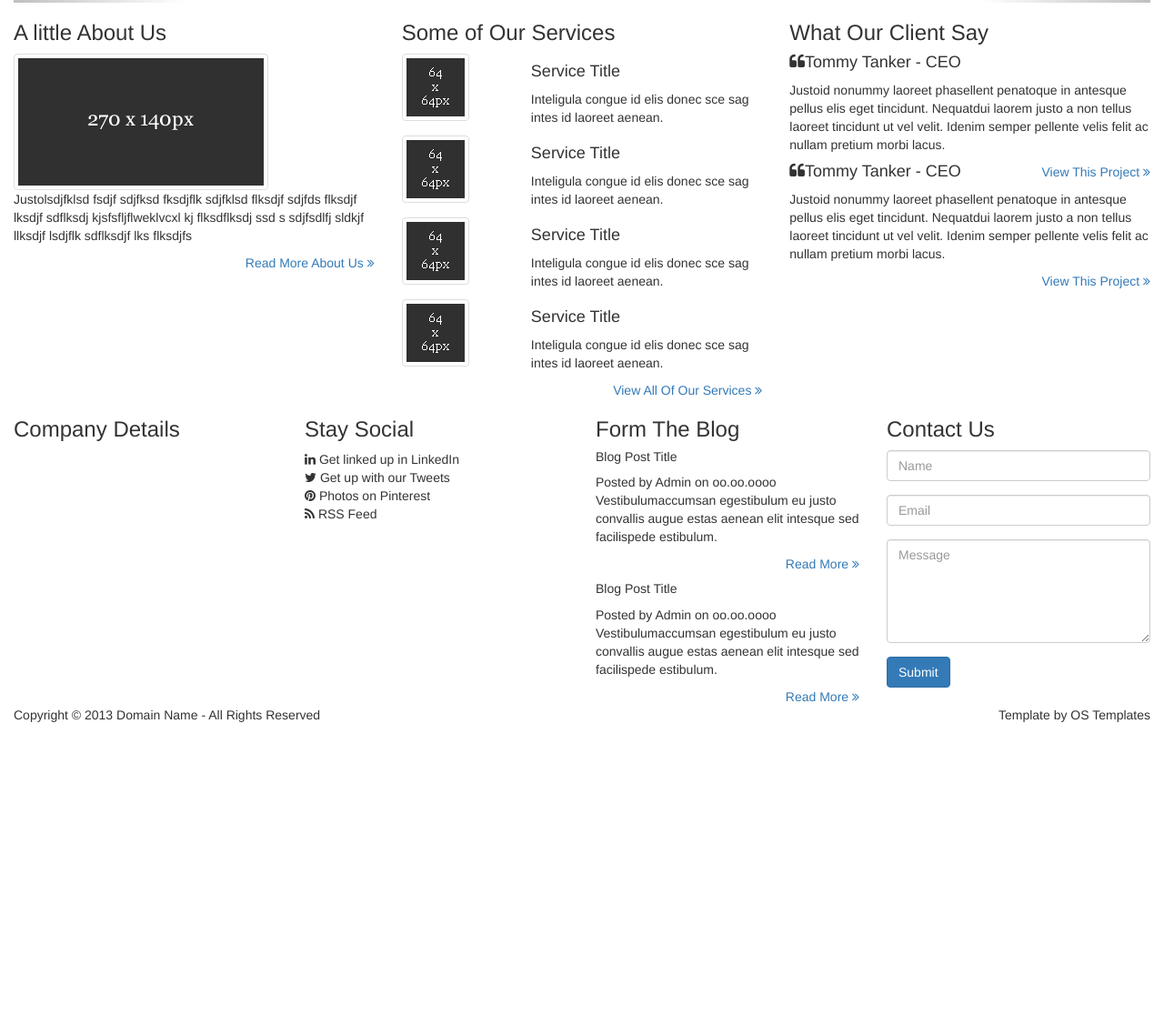
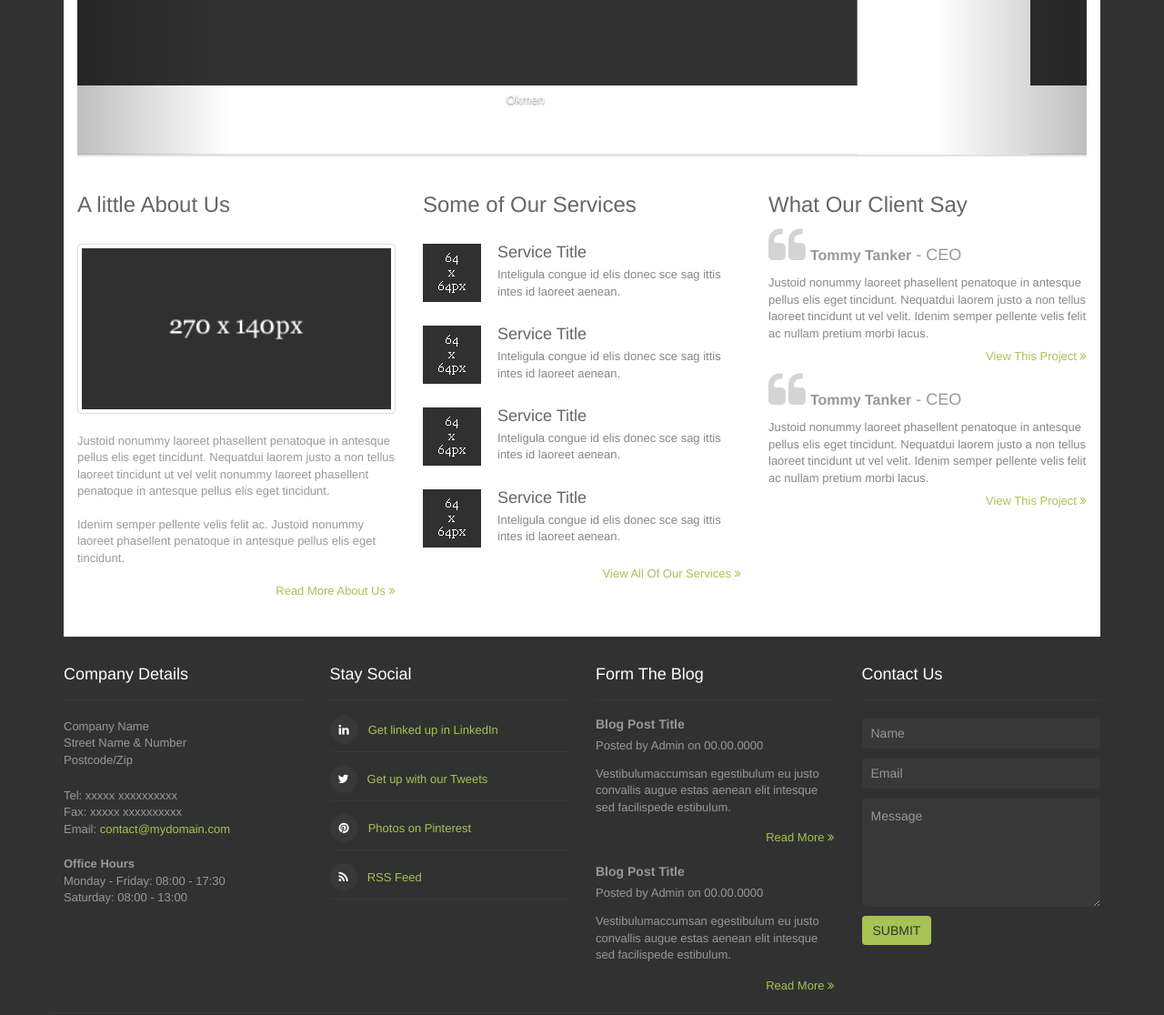
Before and after one commit to tutv/clearcut, a plain HTML site: page index.html in a window 1280 px wide. Shown: the part 545-1661 px from the top of the page at 91% size. Before the commit the page ends 1341 px from the top, so only its background shows below. Drawn offline with Linux system fonts and the light colour scheme.

Commit message:
Cơ bản xong! Còn phần silder

```diff
--- a/css/main.css
+++ b/css/main.css
@@ -0,0 +1,272 @@
+#home {
+    background-color: #313131;
+    color: #666;
+    font-size: 13px;
+}
+
+#home a {
+    color: #a7c353;
+}
+
+#header, #main {
+    background-color: #fff;
+}
+
+/**** Header ****/
+#header {
+    border-top: 5px solid #a8c254;
+}
+
+/* Navigation */
+#navbar-top {
+    min-height: 100px;
+    border: none;
+    background-color: #fff;
+}
+
+#navbar-top .navbar-brand {
+    min-height: 106px;
+    padding-top: 29px;
+    padding-bottom: 29px;
+}
+
+.navbar-brand img {
+    height: 100%;
+}
+
+#navbar-top ul.nav > li > a {
+    text-transform: uppercase;
+    color: #979797;
+    padding: 53px 20px 33px;
+}
+
+#navbar-top ul.nav > li.active > a {
+    background-color: #a8c254;
+    color: #fff;
+}
+
+#navbar-top .boder-bottom {
+    border: 1px solid #a8c254;
+    margin: 0 15px;
+}
+
+/* Shout */
+.shout {
+    width: 80%;
+    padding-top: 43px;
+    padding-bottom: 40px;
+}
+
+.shout p {
+    font-size: 22px;
+    text-align: center;
+    font-style: italic;
+}
+
+.shout p i.fa{
+    font-size: 12px;
+}
+/**** End Header ****/
+/********************/
+
+/**** Main ****/
+
+/* Slider */
+#slider {
+
+}
+
+#slideshow {
+    margin-bottom: 40px;
+}
+
+#slider .boder-bottom {
+    border: 1px solid #e2e2e2;
+}
+
+/* Content */
+#content {
+    padding-bottom: 40px;
+}
+
+#aboutUs p {
+    color: #999;
+    margin-bottom: 18px;
+}
+
+#content h3 {
+    margin: 0;
+    padding-top: 40px;
+    padding-bottom: 30px;
+}
+
+.img-fullwidth {
+    width: 100%;
+    height: auto;
+}
+
+#img-aboutUs {
+    margin-bottom: 21px;
+}
+
+#services > a {
+    margin-top: -6px;
+}
+
+.service {
+    margin-bottom: 18px;
+}
+
+.service .media-left {
+    padding-right: 9px;
+}
+
+.service .media-right {
+    padding-left: 9px;
+}
+
+.service h4 {
+    margin-top: 0;
+    margin-bottom: 5px;
+}
+
+.service p {
+    color: #868686;
+}
+
+#clientSay h3 {
+    padding-bottom: 15px;
+}
+
+#clientSay p {
+    color: #888888;
+    margin-bottom: 7px;
+}
+
+.quote {
+    margin-bottom: 20px;
+}
+
+.quote h4 {
+    color: #989898;
+}
+
+.quote h4 > span {
+    font-weight: bold;
+    font-size: 16px;
+}
+
+.quote h4 > i.fa {
+    font-size: 44px;
+    color: #d4d4d4;
+    margin-top: -15px;
+}
+
+/**** End Main ****/
+/********************/
+
+/**** Footer ****/
+#footer {
+    color: #fff;
+}
+
+#footer p {
+    color: #999999;
+}
+
+/* Linked */
+#linked {
+    margin-top: 32px;
+}
+
+#linked h4 {
+    padding-bottom: 17px;
+    border-bottom: 1px solid #3a3a3a;
+    margin-bottom: 20px;
+    margin-top: 0;
+}
+
+#company-details p {
+    margin-bottom: 20px;
+}
+
+#social h4 {
+    margin-bottom: 17px;
+}
+
+#social > div {
+    padding-bottom: 8px;
+    border-bottom: 1px solid #383838;
+    margin-bottom: 14px;
+}
+
+#social i {
+    background-color: #383838;
+    border-radius: 100%;
+    margin-right: 11px;
+}
+
+#social i.fa-linkedin, #social i.fa-pinterest, #social i.fa-rss {
+    padding: 9px 10px;
+}
+
+#social i.fa-twitter {
+    padding: 9px;
+}
+
+#posts h4 {
+    margin-bottom: 19px;
+}
+
+.post {
+    margin-bottom: 20px;
+}
+
+.post h5 {
+    color: #999999;
+    font-weight: bold;
+    margin-bottom: 7px;
+}
+
+.post p.meta {
+    margin-top: 0;
+    margin-bottom: 12px;
+}
+
+.post main p {
+    margin-bottom: 15px;
+}
+
+#contactUs h4 {
+    margin-bottom: 19px;
+}
+
+#contactUs .form-control {
+    padding: 10px;
+    background-color: #383838;
+    border: none;
+    color: #fff;
+}
+
+#contactUs .form-group {
+    margin-bottom: 10px;
+}
+
+#contactUs button.btn {
+    background-color: #a7c353;
+    color: #313131;
+    border: none;
+    text-transform: uppercase;
+}
+
+/* Copyright */
+#copyright {
+    border-top: 1px solid #3a3a3a;
+    padding-top: 20px;
+    padding-bottom: 20px;
+    color: #999;
+    font-size: 12px;
+}
+
+/**** End Footer ****/
+/********************/
--- a/index.html
+++ b/index.html
@@ -3,16 +3,18 @@
 <head>
     <meta charset="UTF-8">
     <title>Demo clearcut</title>
+    <meta name="viewport" content="width=device-width, initial-scale=1.0">
 
     <link rel="stylesheet" href="css/bootstrap.min.css">
     <link rel="stylesheet" href="css/font-awesome.min.css">
     <link rel="stylesheet" href="css/main.css">
 </head>
 <body>
-    <div id="page" class="home container-fluid">
+    <div id="home">
+        <div class="container">
             <header id="header">
                 <!-- Navigation -->
-            <nav class="navbar navbar-default" role="navigation">
+                <nav id="navbar-top" class="navbar navbar-default" role="navigation">
                     <!-- Brand and toggle get grouped for better mobile display -->
                     <div class="navbar-header">
                         <button type="button" class="navbar-toggle" data-toggle="collapse" data-target=".navbar-ex1-collapse">
@@ -37,19 +39,22 @@
                             <li><a href="#">Gallery</a></li>
                         </ul>
                     </div><!-- /.navbar-collapse -->
+
+                    <div class="boder-bottom"></div>
                 </nav>
+
                 <!-- End Navigation -->
 
                 <!-- Shout -->
-            <div class="shout">
-                <p><i class="fa fa-quote-left"></i>Lorem ipsum dolor sit amet, consectetur adipiscing elit. Nunc non diam
+                <div class="shout center-block">
+                    <p><i class="fa fa-quote-left"></i> Lorem ipsum dolor sit amet, consectetur adipiscing elit. Nunc non diam
                         erat. In fringilla massa ut nisi ullamcorper pellentesque <i class="fa fa-quote-right"></i></p>
                 </div>
                 <!-- End Shout -->
             </header>
             <main id="main">
                 <!-- Slider -->
-            <section id="slider">
+                <section id="slider" class="container-fluid">
                     <div id="carousel-example-generic" class="carousel slide" data-ride="carousel">
                         <!-- Indicators -->
                         <ol class="carousel-indicators">
@@ -72,7 +77,6 @@
                                     Okmen
                                 </div>
                             </div>
-                        ...
                         </div>
 
                         <!-- Controls -->
@@ -85,69 +89,74 @@
                             <span class="sr-only">Next</span>
                         </a>
                     </div>
+                    <div class="boder-bottom"></div>
                 </section>
                 <!-- End Slider -->
 
                 <!-- Content -->
-            <section id="content">
+                <section id="content" class="container-fluid">
                     <div class="row">
-                    <div class="col-sx-12 col-sm-12 col-md-4 col-lg-4">
+                        <!-- About Us -->
+                        <div class="col-sx-12 col-sm-12 col-md-4 col-lg-4" id="aboutUs">
                             <h3>A little About Us</h3>
-                        <img src="images/270x140px.png" class="img-thumbnail" alt="207x140px">
-                        <p>Justolsdjfklsd fsdjf sdjfksd fksdjflk sdjfklsd flksdjf sdjfds flksdjf lksdjf sdflksdj kjsfsfljflweklvcxl kj flksdflksdj ssd s sdjfsdlfj sldkjf llksdjf lsdjflk sdflksdjf lks flksdjfs</p>
+                            <img id="img-aboutUs" src="images/270x140px.png" class="img-thumbnail img-responsive img-fullwidth" alt="207x140px">
+                            <p>Justoid nonummy laoreet phasellent penatoque in antesque pellus elis eget tincidunt. Nequatdui laorem justo a non tellus laoreet tincidunt ut vel velit nonummy laoreet phasellent penatoque in antesque pellus elis eget tincidunt.</p>
+                            <p>Idenim semper pellente velis felit ac. Justoid nonummy laoreet phasellent penatoque in antesque pellus elis eget tincidunt.</p>
                             <a href="#" class="pull-right">Read More About Us <i class="fa fa-angle-double-right"></i></a>
                         </div>
-                    <div class="col-sx-12 col-sm-12 col-md-4 col-lg-4">
+
+                        <!-- Our Services -->
+                        <div class="col-sx-12 col-sm-12 col-md-4 col-lg-4" id="services">
                             <h3>Some of Our Services</h3>
-                        <div class="row">
-                            <div class="col-md-4">
-                                <img src="images/64x64px.png" class="img-thumbnail" alt="64x64px">
+                            <div class="service">
+                                <img src="images/64x64px.png" class="pull-left media-left" alt="64x64px">
+                                <div class="media-right">
+                                    <h4>Service Title</h4>
+                                    <p>Inteligula congue id elis donec sce sag ittis intes id laoreet aenean.</p>
                                 </div>
-                            <div class="col-md-8">
+                                <div class="clearfix"></div>
+                            </div>
+                            <div class="service">
+                                <img src="images/64x64px.png" class="pull-left media-left" alt="64x64px">
+                                <div class="media-right">
                                     <h4>Service Title</h4>
-                                <p>Inteligula congue id elis donec sce sag intes id laoreet aenean.</p>
+                                    <p>Inteligula congue id elis donec sce sag ittis intes id laoreet aenean.</p>
                                 </div>
+                                <div class="clearfix"></div>
                             </div>
-                        <div class="row">
-                            <div class="col-md-4">
-                                <img src="images/64x64px.png" class="img-thumbnail" alt="64x64px">
+                            <div class="service">
+                                <img src="images/64x64px.png" class="pull-left media-left" alt="64x64px">
+                                <div class="media-right">
+                                    <h4>Service Title</h4>
+                                    <p>Inteligula congue id elis donec sce sag ittis intes id laoreet aenean.</p>
                                 </div>
-                            <div class="col-md-8">
+                                <div class="clearfix"></div>
+                            </div>
+                            <div class="service">
+                                <img src="images/64x64px.png" class="pull-left media-left" alt="64x64px">
+                                <div class="media-right">
                                     <h4>Service Title</h4>
-                                <p>Inteligula congue id elis donec sce sag intes id laoreet aenean.</p>
+                                    <p>Inteligula congue id elis donec sce sag ittis intes id laoreet aenean.</p>
                                 </div>
-                        </div>
-                        <div class="row">
-                            <div class="col-md-4">
-                                <img src="images/64x64px.png" class="img-thumbnail" alt="64x64px">
-                            </div>
-                            <div class="col-md-8">
-                                <h4>Service Title</h4>
-                                <p>Inteligula congue id elis donec sce sag intes id laoreet aenean.</p>
-                            </div>
-                        </div>
-                        <div class="row">
-                            <div class="col-md-4">
-                                <img src="images/64x64px.png" class="img-thumbnail" alt="64x64px">
-                            </div>
-                            <div class="col-md-8">
-                                <h4>Service Title</h4>
-                                <p>Inteligula congue id elis donec sce sag intes id laoreet aenean.</p>
-                            </div>
+                                <div class="clearfix"></div>
                             </div>
                             <a href="#" class="pull-right">View All Of Our Services <i class="fa fa-angle-double-right"></i></a>
                         </div>
-                    <div class="col-sx-12 col-sm-12 col-md-4 col-lg-4">
+
+                        <!-- Client Say -->
+                        <div class="col-sx-12 col-sm-12 col-md-4 col-lg-4" id="clientSay">
                             <h3>What Our Client Say</h3>
                             <div class="quote">
-                            <h4><i class="fa fa-quote-left"></i>Tommy Tanker - CEO</h4>
+                                <h4><i class="fa fa-quote-left"></i> <span>Tommy Tanker</span> - CEO</h4>
                                 <p>Justoid nonummy laoreet phasellent penatoque in antesque pellus elis eget tincidunt. Nequatdui laorem justo a non tellus laoreet tincidunt ut vel velit. Idenim semper pellente velis felit ac nullam pretium morbi lacus.</p>
                                 <a href="#" class="pull-right">View This Project <i class="fa fa-angle-double-right"></i></a>
+                                <div class="clearfix"></div>
                             </div>
                             <div class="quote">
-                            <h4><i class="fa fa-quote-left"></i>Tommy Tanker - CEO</h4>
+                                <h4><i class="fa fa-quote-left"></i> <span>Tommy Tanker</span> - CEO</h4>
                                 <p>Justoid nonummy laoreet phasellent penatoque in antesque pellus elis eget tincidunt. Nequatdui laorem justo a non tellus laoreet tincidunt ut vel velit. Idenim semper pellente velis felit ac nullam pretium morbi lacus.</p>
                                 <a href="#" class="pull-right">View This Project <i class="fa fa-angle-double-right"></i></a>
+                                <div class="clearfix"></div>
                             </div>
                         </div>
                     </div>
@@ -158,22 +167,39 @@
             <!-- Footer -->
             <footer id="footer">
                 <div class="row" id="linked">
-                <div class="col-md-3">
-                    <h3>Company Details</h3>
+                    <div class="col-md-3" id="company-details">
+                        <h4>Company Details</h4>
+                        <p>
+                            Company Name<br>
+                            Street Name & Number<br>
+                            Postcode/Zip
+                        </p>
+                        <p>
+                            Tel: xxxxx xxxxxxxxxx<br>
+                            Fax: xxxxx xxxxxxxxxx<br>
+                            Email: <a href="mailto:contact@mydomain.com">contact@mydomain.com</a>
+                        </p>
+                        <p>
+                            <strong>Office Hours</strong><br>
+                            Monday - Friday: 08:00 - 17:30<br>
+                            Saturday: 08:00 - 13:00
+                        </p>
                     </div>
-                <div class="col-md-3">
-                    <h3>Stay Social</h3>
-                    <div><i class="fa fa-linkedin"></i> Get linked up in LinkedIn</div>
-                    <div><i class="fa fa-twitter"></i> Get up with our Tweets</div>
-                    <div><i class="fa fa-pinterest"></i> Photos on Pinterest</div>
-                    <div><i class="fa fa-rss"></i> RSS Feed</div>
+
+                    <div class="col-md-3" id="social">
+                        <h4>Stay Social</h4>
+                        <div><i class="fa fa-linkedin"></i><a href="#">Get linked up in LinkedIn</a></div>
+                        <div><i class="fa fa-twitter"></i><a href="#">Get up with our Tweets</a></div>
+                        <div><i class="fa fa-pinterest"></i><a href="#">Photos on Pinterest</a></div>
+                        <div><i class="fa fa-rss"></i><a href="#">RSS Feed</a></div>
                     </div>
-                <div class="col-md-3">
-                    <h3>Form The Blog</h3>
+
+                    <div class="col-md-3" id="posts">
+                        <h4>Form The Blog</h4>
                         <div class="post">
                             <header>
                                 <h5>Blog Post Title</h5>
-                            <div class="meta">Posted by Admin on <time>oo.oo.oooo</time></div>
+                                <p class="meta">Posted by Admin on <time>00.00.0000</time></p>
                             </header>
                             <main>
                                 <p>Vestibulumaccumsan egestibulum eu justo convallis augue estas aenean elit intesque sed facilispede estibulum.</p>
@@ -186,7 +212,7 @@
                         <div class="post">
                             <header>
                                 <h5>Blog Post Title</h5>
-                            <div class="meta">Posted by Admin on <time>oo.oo.oooo</time></div>
+                                <p class="meta">Posted by Admin on <time>00.00.0000</time></p>
                             </header>
                             <main>
                                 <p>Vestibulumaccumsan egestibulum eu justo convallis augue estas aenean elit intesque sed facilispede estibulum.</p>
@@ -197,20 +223,21 @@
                             <div class="clearfix"></div>
                         </div>
                     </div>
-                <div class="col-md-3">
-                    <h3>Contact Us</h3>
+
+                    <div class="col-md-3" id="contactUs">
+                        <h4>Contact Us</h4>
                         <form role="form">
                             <div class="form-group">
-                            <input type="text" class="form-control" placeholder="Name">
+                                <input name="name" id="name" type="text" class="form-control" placeholder="Name">
                             </div>
                             <div class="form-group">
-                            <input type="email" class="form-control" placeholder="Email">
+                                <input name="email" id="email" type="email" class="form-control" placeholder="Email">
                             </div>
                             <div class="form-group">
                                 <textarea name="message" id="message" rows="5" class="form-control" placeholder="Message"></textarea>
                             </div>
                             <div class="form-group">
-                            <button class="btn btn-primary" type="submit">Submit</button>
+                                <button class="btn btn-default" type="submit">Submit</button>
                             </div>
                         </form>
                     </div>
@@ -222,6 +249,7 @@
             </footer>
             <!-- End Footer -->
         </div>
+    </div>
     <!-- Load script -->
     <script src="js/jquery.min.js"></script>
     <script src="js/bootstrap.min.js"></script>
```
Lines whose indentation alone changed are shown as unchanged.
